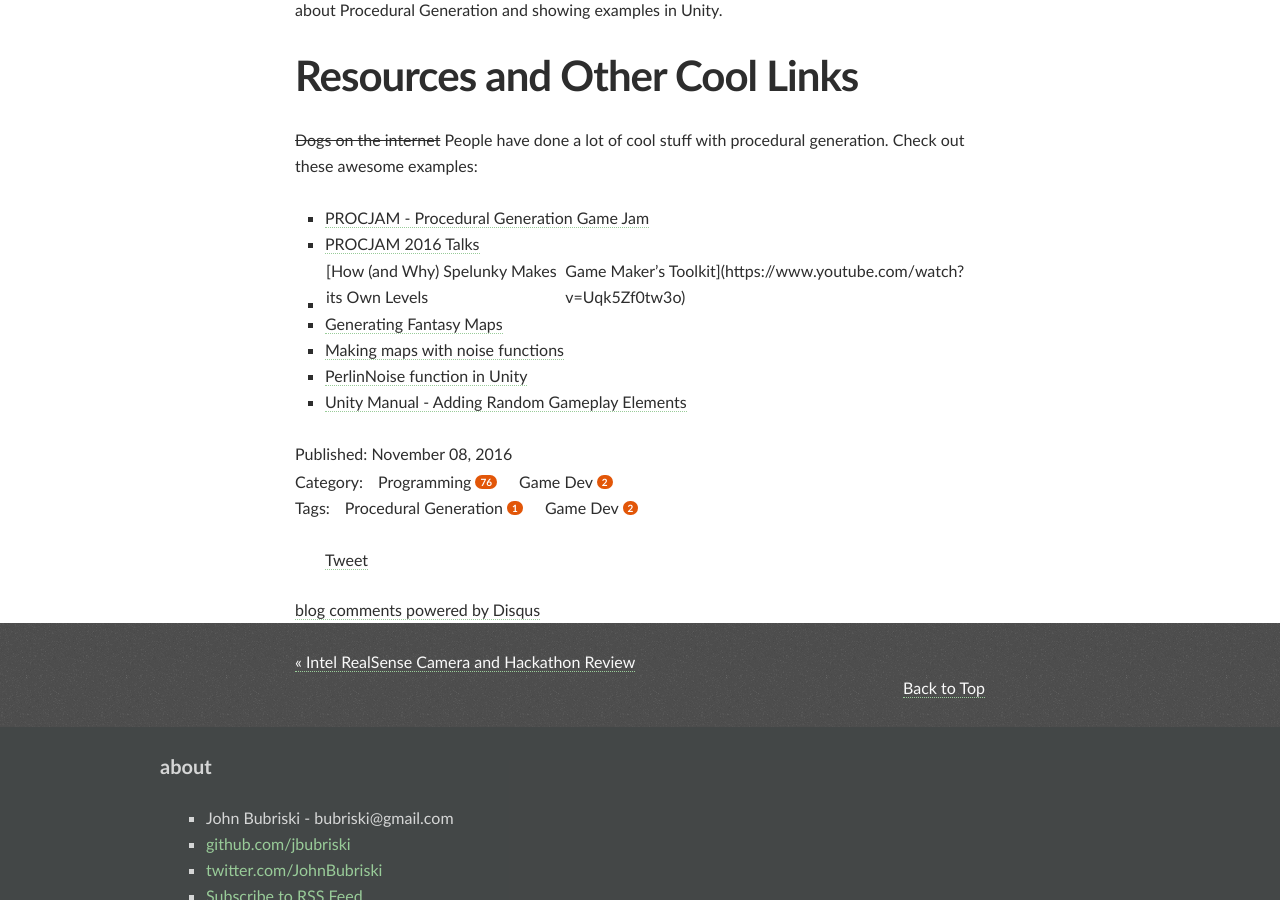
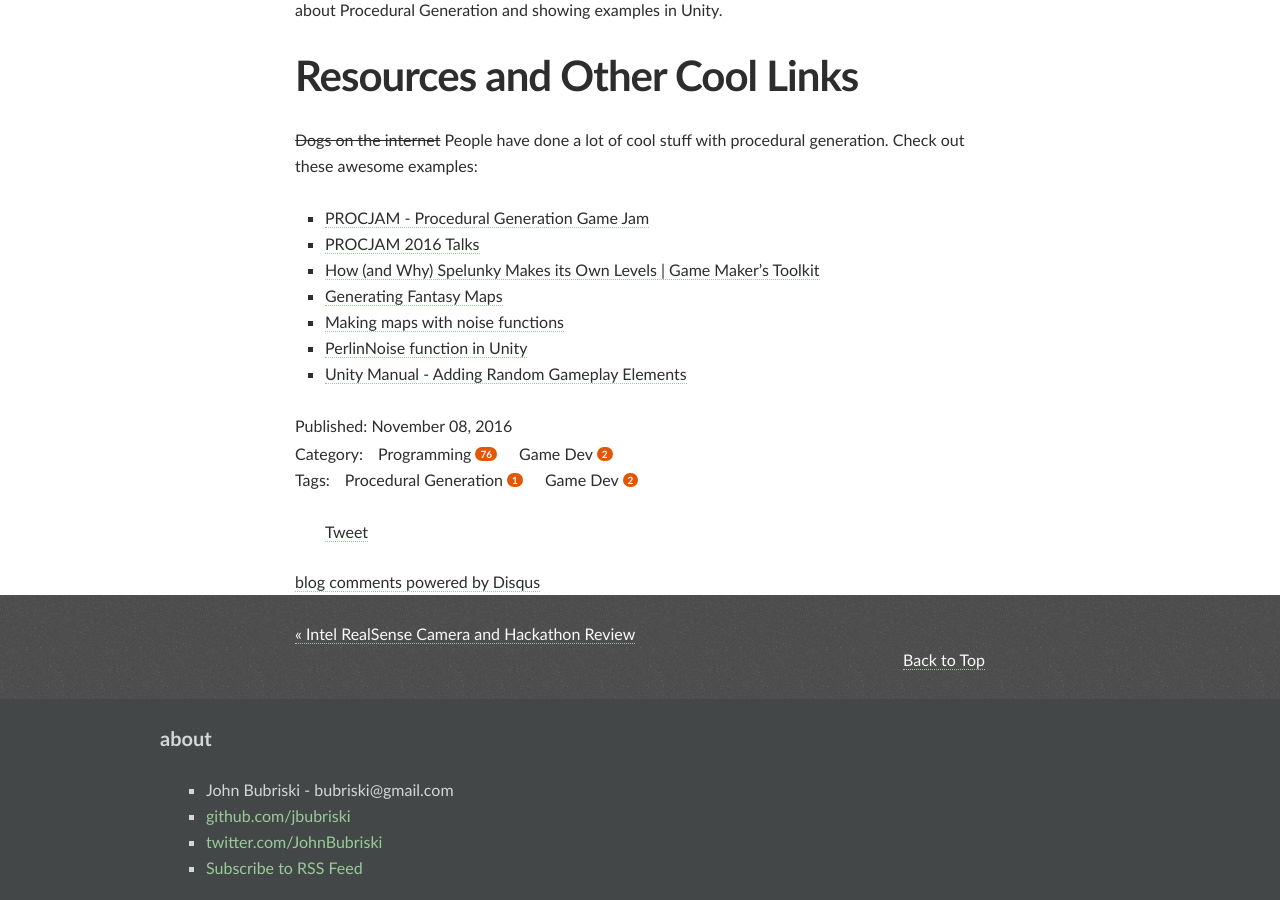
Before and after one commit to jbubriski/jbubriski.github.com, a Jekyll site: the page built from _posts/2016-11-08-procedural-generation-101-for-games.md, in a window 1280 px wide and 900 px high, scrolled down 6607 px. Built offline with Jekyll 4.4.1, drawn with Linux system fonts in a browser that asks for light colours; a script that is not in the unit is left out; comment, search, counter and statistics services are not loaded.

Commit message:
Update 2016-11-08-procedural-generation-101-for-games.md

```diff
--- a/_posts/2016-11-08-procedural-generation-101-for-games.md
+++ b/_posts/2016-11-08-procedural-generation-101-for-games.md
@@ -176,7 +176,7 @@ And if you're in the Boston area on Novermber 19th, I'll be speaking at the [Bos
 
 - [PROCJAM - Procedural Generation Game Jam](http://www.procjam.com/)
 - [PROCJAM 2016 Talks](https://www.youtube.com/watch?v=3wcpLwvBTYo)
-- [How \(and Why\) Spelunky Makes its Own Levels | Game Maker's Toolkit](https://www.youtube.com/watch?v=Uqk5Zf0tw3o)
+- [How \(and Why\) Spelunky Makes its Own Levels \| Game Maker's Toolkit](https://www.youtube.com/watch?v=Uqk5Zf0tw3o)
 - [Generating Fantasy Maps](http://mewo2.com/notes/terrain/)
 - [Making maps with noise functions](http://www.redblobgames.com/maps/terrain-from-noise/)
 - [PerlinNoise function in Unity](https://docs.unity3d.com/ScriptReference/Mathf.PerlinNoise.html)
```
